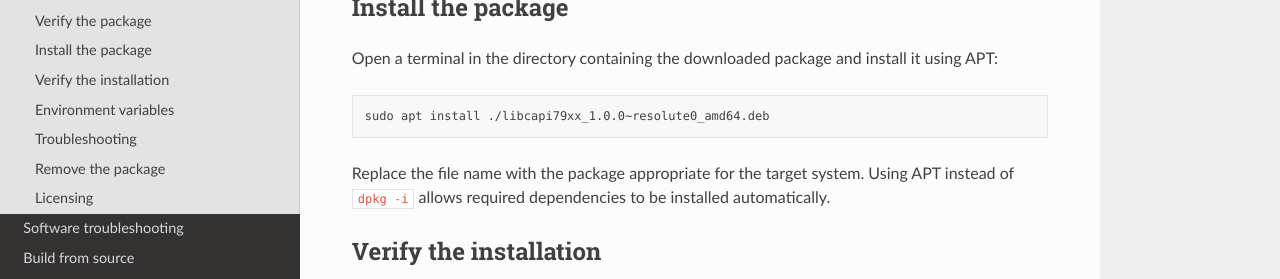
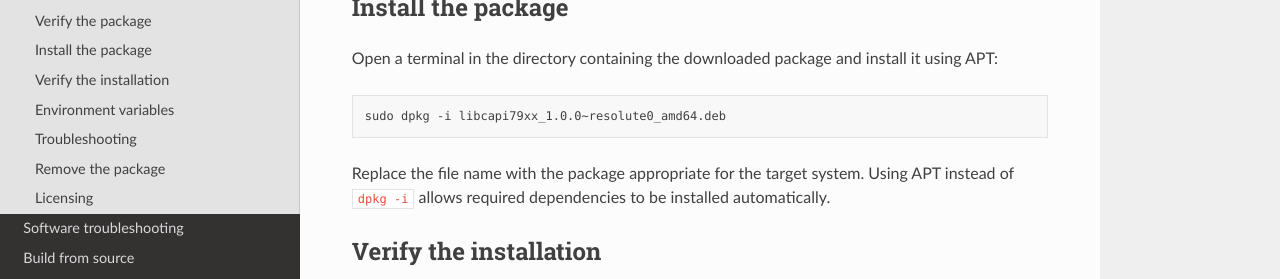
Before and after one commit to wavelet-lab/docs, a Sphinx documentation site: the page built from source/software/libcapi79xx.rst, in a window 1280 px wide and 900 px high, scrolled down 1758 px. Shown: the part 151-430 px from the top of the window. Built offline with Sphinx 7.4.7 and the Read the Docs theme 3.1.0, drawn with Linux system fonts in a browser that asks for light colours.

Commit message:
docs: use dpkg to install libcapi79xx package

```diff
--- a/source/software/libcapi79xx.rst
+++ b/source/software/libcapi79xx.rst
@@ -99,7 +99,7 @@ it using APT:
 
 .. code-block:: sh
 
-    sudo apt install ./libcapi79xx_1.0.0~resolute0_amd64.deb
+    sudo dpkg -i libcapi79xx_1.0.0~resolute0_amd64.deb
 
 Replace the file name with the package appropriate for the target system.
 Using APT instead of ``dpkg -i`` allows required dependencies to be installed
```
